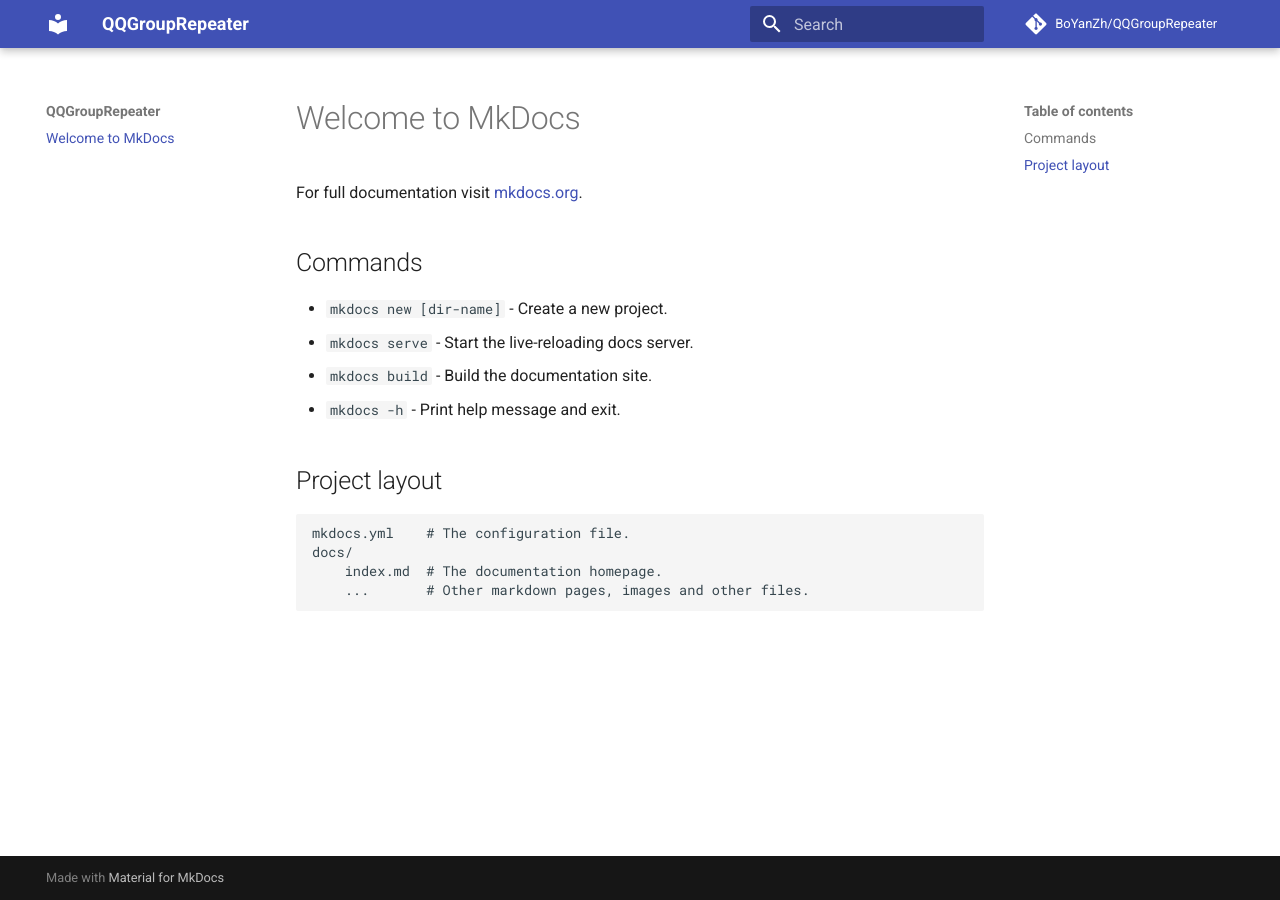
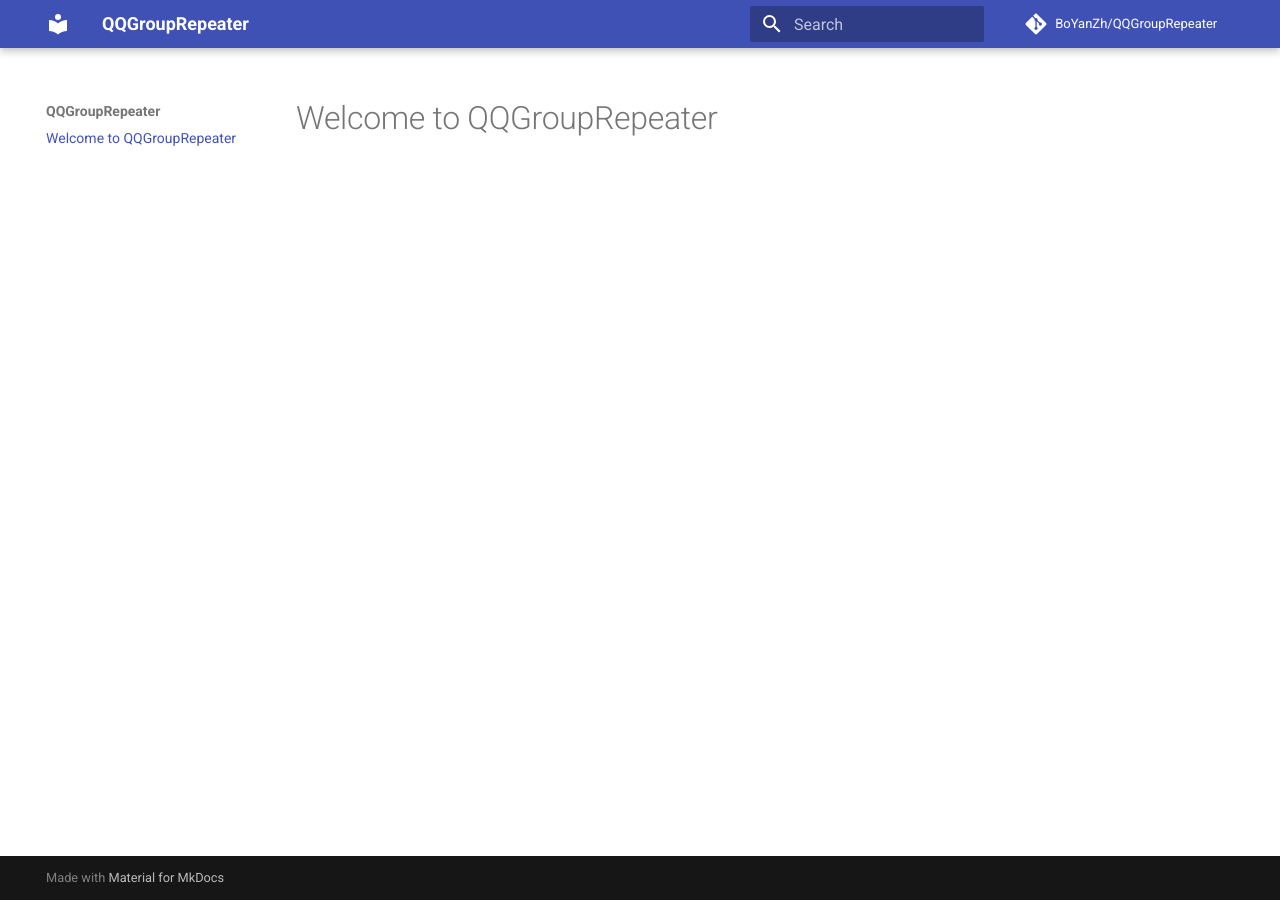
Before and after one commit to BoYanZh/QQ-Group-Repeater, an MkDocs documentation site: the page built from docs/index.md, in a window 1280 px wide. Built offline with MkDocs 1.6.1 and Material for MkDocs 9.7.7, drawn with Linux system fonts in a browser that asks for light colours; comment, search, counter and statistics services are not loaded.

```diff
--- a/docs/index.md
+++ b/docs/index.md
@@ -1,17 +1 @@
-# Welcome to MkDocs
-
-For full documentation visit [mkdocs.org](https://www.mkdocs.org).
-
-## Commands
-
-* `mkdocs new [dir-name]` - Create a new project.
-* `mkdocs serve` - Start the live-reloading docs server.
-* `mkdocs build` - Build the documentation site.
-* `mkdocs -h` - Print help message and exit.
-
-## Project layout
-
-    mkdocs.yml    # The configuration file.
-    docs/
-        index.md  # The documentation homepage.
-        ...       # Other markdown pages, images and other files.
+# Welcome to QQGroupRepeater
```
Also changed, not shown: README.md (+11 -0 lines), 1 other file.
